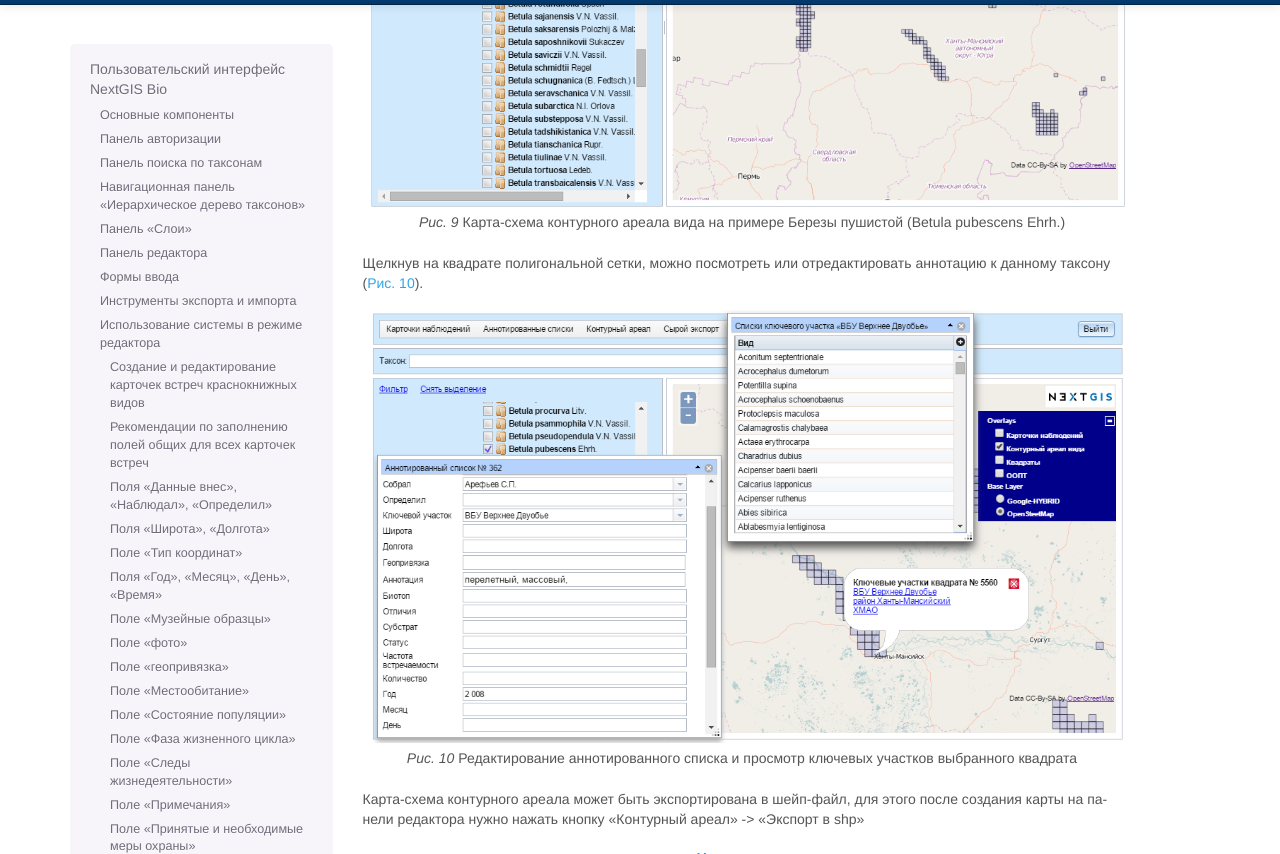
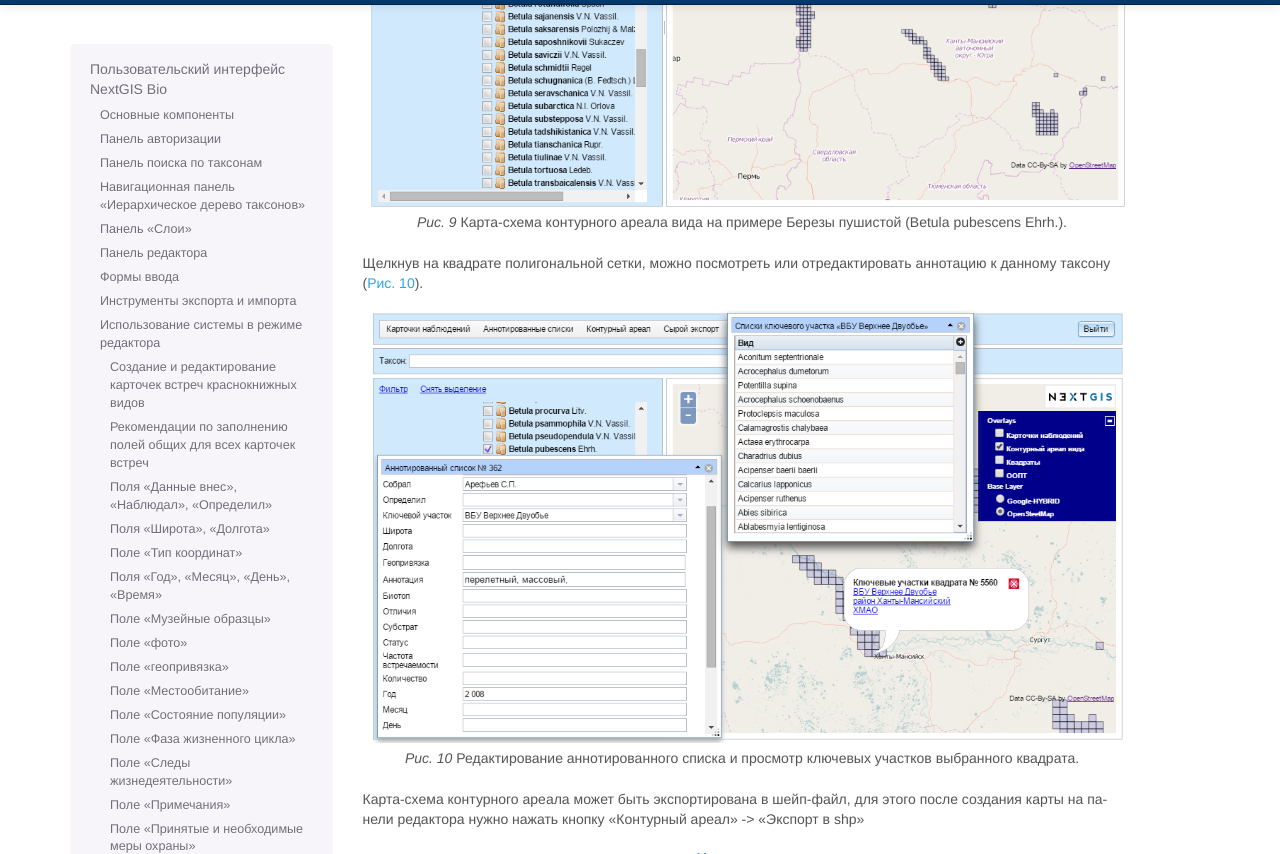
Before and after one commit to isabella232/docs_ngbio, a Sphinx documentation site: the page built from source/ui.rst, in a window 1280 px wide and 900 px high, scrolled down 10482 px. Shown: the part 46-900 px from the top of the window. Built offline with Sphinx 7.4.7, drawn with Linux system fonts in a browser that asks for light colours; formulas are drawn with MathJax 3; some of the changed text lies outside the part shown.

Commit message:
исправлены подписи к рисункам

```diff
--- a/source/general.rst
+++ b/source/general.rst
@@ -34,7 +34,7 @@
    :name: common_arch
    :align: center
 
-   Архитектура NextGIS Bio
+   Архитектура NextGIS Bio.
 
 Серверная часть занимается хранением и обработкой пространственной и атрибутивной информации. Она разработана с использованием
 языка программирования Python и веб-фреймворка Pyramid. Клиентская
@@ -53,4 +53,4 @@
    :name: img_bio_common
    :align: center
 
-   Пользовательский интерфейс главной страницы NextGIS Bio
+   Пользовательский интерфейс главной страницы NextGIS Bio.
--- a/source/ui.rst
+++ b/source/ui.rst
@@ -42,7 +42,7 @@
    :name: ui_taxons_search
    :align: center
 
-   Панель поиска по таксонам
+   Панель поиска по таксонам.
 
 Поиск осуществляется по латинским и русским названиям таксонов, а также по их синонимам.
 
@@ -58,7 +58,7 @@
    :name: ui_taxons_tree
    :align: center
 
-   Иерархическое дерево таксонов
+   Иерархическое дерево таксонов.
 
 Панель «Слои»
 -------------
@@ -81,7 +81,7 @@
    :name: ui_maps_layers
    :align: center
 
-   Панель «Слои»
+   Панель «Слои».
 
 Панель редактора
 ----------------
@@ -372,7 +372,7 @@
    :name: editor_formalization
    :align: center
 
-   Пример формализации поло-возрастной структуры, изначальная запись в карточке имела вид: «Пара взрослых + 3-и птенца (сеголетки)»
+   Пример формализации поло-возрастной структуры, изначальная запись в карточке имела вид: «Пара взрослых + 3-и птенца (сеголетки)».
 
 Заполнение полей характеризующие численность популяций растений и грибов
 Для характеристики численности растительных объектов в ИС предусмотрено 3 поля:
@@ -456,7 +456,7 @@
    :name: map_betula_area
    :align: center
 
-   Карта-схема контурного ареала вида на примере Березы пушистой (Betula pubescens Ehrh.)
+   Карта-схема контурного ареала вида на примере Березы пушистой (Betula pubescens Ehrh.).
 
 Щелкнув на квадрате полигональной сетки, можно посмотреть или отредактировать аннотацию к данному таксону (:numref:`map_annt`).
 
@@ -464,7 +464,7 @@
    :name: map_annt
    :align: center
 
-   Редактирование аннотированного списка и просмотр ключевых участков выбранного квадрата
+   Редактирование аннотированного списка и просмотр ключевых участков выбранного квадрата.
 
 Карта-схема контурного ареала может быть экспортирована в шейп-файл, для этого после создания карты на панели редактора нужно нажать кнопку «Контурный ареал» -> «Экспорт в shp»
 
```
